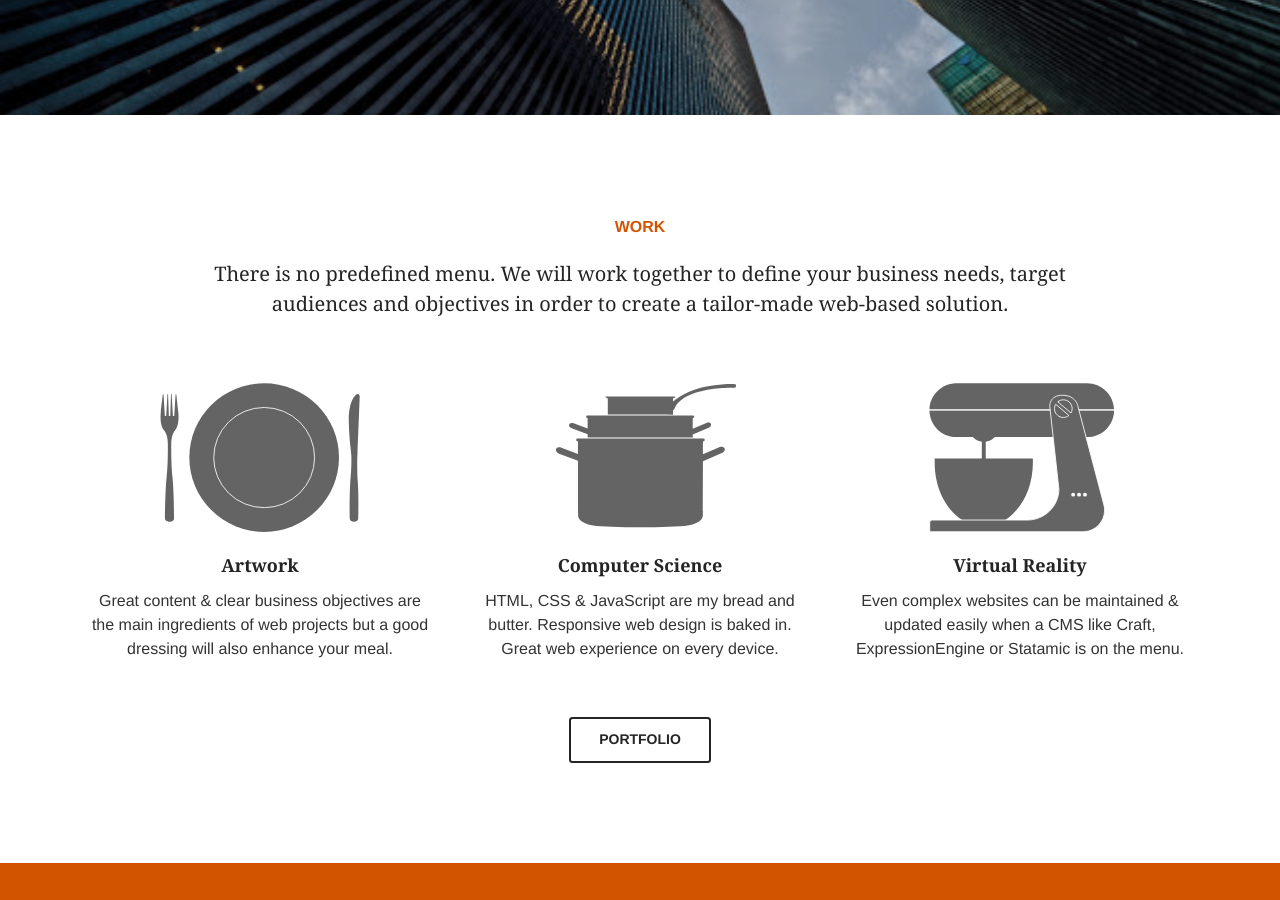
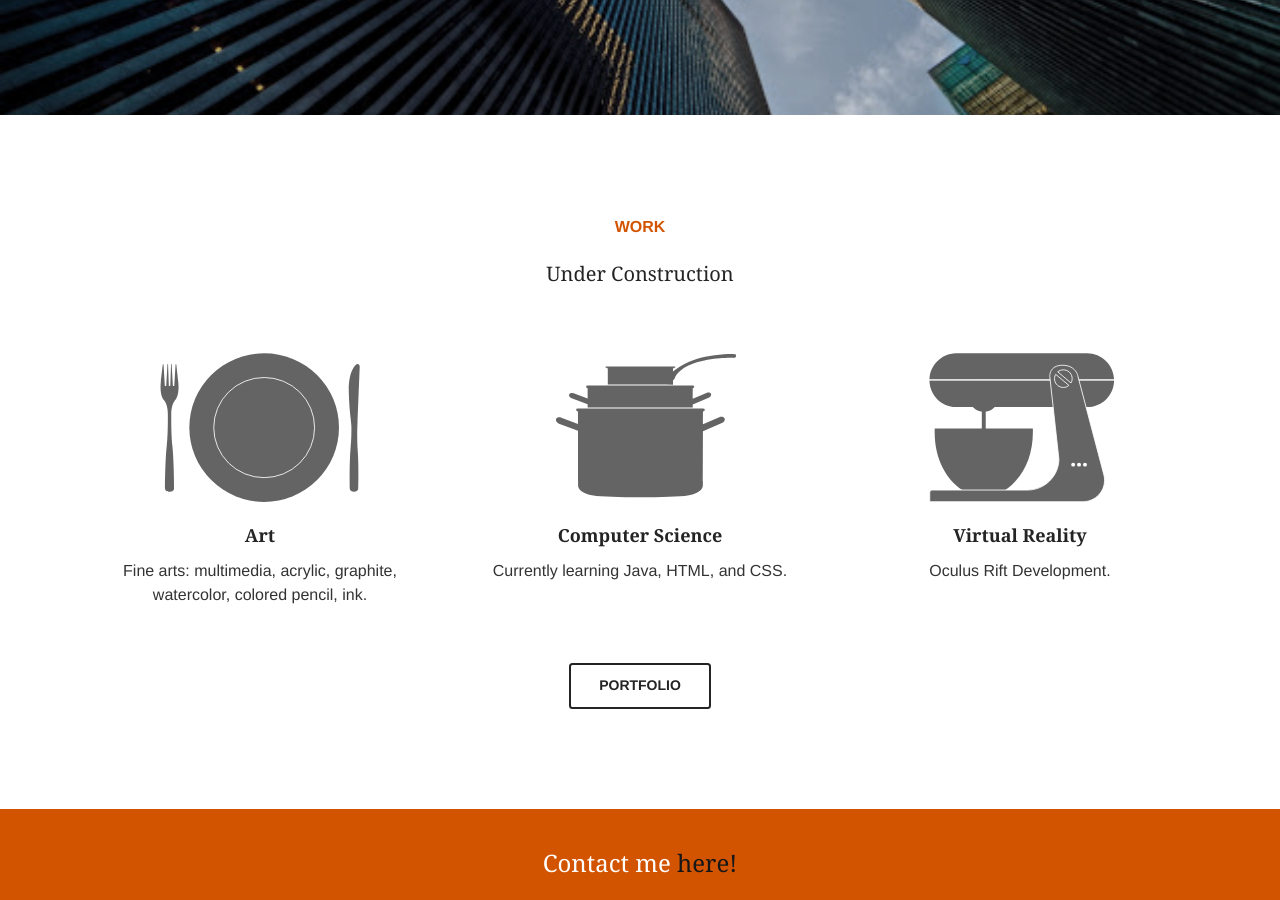
Before and after one commit to lillianhong/lillianhong.github.io, a Jekyll site: the page built from index.html, in a window 1280 px wide and 900 px high, scrolled down 438 px. Built offline with Jekyll 4.4.1, drawn with Linux system fonts in a browser that asks for light colours.

Commit message:
replaced descriptions

```diff
--- a/about/index.html
+++ b/about/index.html
@@ -24,9 +24,9 @@
           <div class="intro">
             <p>The portfolio of Lillian, a high school student from Bergen County Academies.</p>
           </div>
-          <p>I am primarily a front-end developer with an interest in design and UX. I have been writing HTML, CSS, JavaScript and creating websites for the last 15 years. <a href="/contact/">Get in touch</a> if you're interested in working with me.</p>
-          <p>I teach front-end technologies and web project management at the Institut des Arts de Diffusion (IAD) in Louvain-La-Neuve. Outside of school, I sometimes conduct workshops on CMS solutions, responsive web design or prototyping in the browser.</p>
-          <p>When I am not busy designing and coding up a website or teaching, chances are I am drinking a nice Belgian beer with friends somewhere in Brussels.</p>
+          <p>Under <a href="/contact/">construct</a> ion</p>
+          <p>Under construction</p>
+          <p>Under construction</p>
         </div><!--
      --><div class="bio__more  grid__unit  large-span-5of12">
           <div class="widget">
--- a/index.html
+++ b/index.html
@@ -12,7 +12,7 @@
     <div class="intromodule">
       <h2 class="intromodule__title">Work</h2>
       <div class="intromodule__text">
-        <p>There is no predefined menu. We will work together to define your business needs, target audiences and objectives in order to create a tailor-made web-based solution.</p>
+        <p>Under Construction</p>
       </div>
     </div>
 
@@ -26,8 +26,8 @@
               <img src="/img/icon_plate.png" class="imgfluid" alt="Casseroles">
           </picture>
         </p>
-        <h2 class="h4  aligncenter">Artwork</h2>
-        <p class="aligncenter">Great content &amp; clear business objectives are the main ingredients of web projects but a good dressing will also enhance your meal.</p>
+        <h2 class="h4  aligncenter">Art</h2>
+        <p class="aligncenter">Fine arts: multimedia, acrylic, graphite, watercolor, colored pencil, ink. </p>
       </li><!--
    --><li class="grid__unit  medium-span-4of12">
         <p class="imgcontainer">
@@ -39,7 +39,7 @@
           </picture>
         </p>
         <h2 class="h4  aligncenter">Computer Science</h2>
-        <p class="aligncenter">HTML, CSS &amp; JavaScript are my bread and butter. Responsive web design is baked in. Great web experience on every device.</p>
+        <p class="aligncenter">Currently learning Java, HTML, and CSS. </p>
       </li><!--
    --><li class="grid__unit  medium-span-4of12">
         <p class="imgcontainer">
@@ -51,7 +51,7 @@
           </picture>
         </p>
         <h2 class="h4  aligncenter">Virtual Reality</h2>
-        <p class="aligncenter">Even complex websites can be maintained &amp; updated easily when a CMS like Craft, ExpressionEngine or Statamic is on the menu.</p>
+        <p class="aligncenter">Oculus Rift Development.</p>
       </li>
     </ul>
 
```
Also changed, not shown: README.md.
